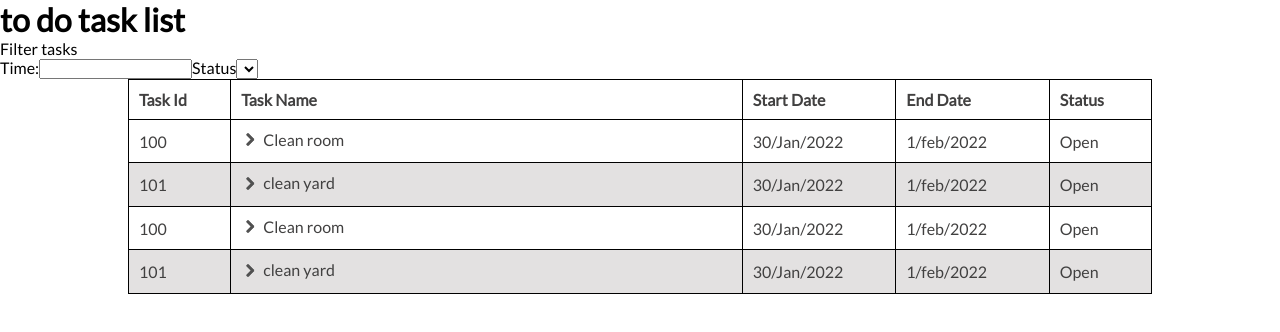
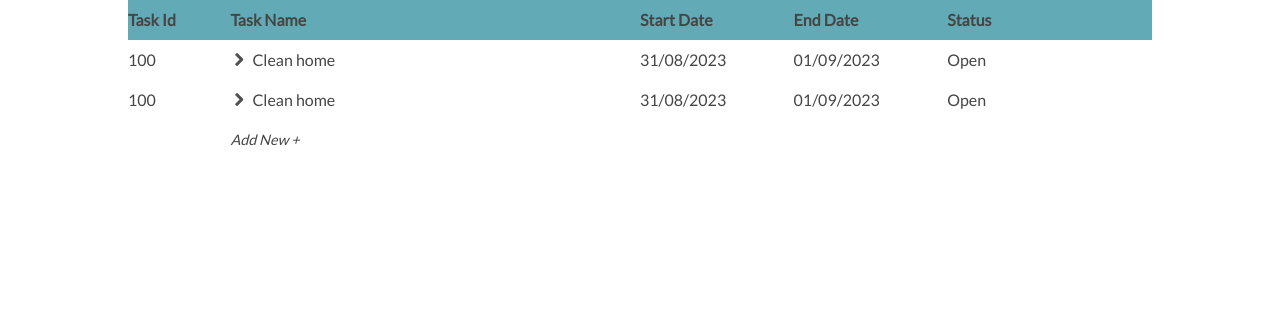
Before and after one commit to aniketkardulesankey/todo, a plain HTML site: page index.html in a window 1280 px wide. Drawn offline with Linux system fonts and the light colour scheme.

Commit message:
latest commit

```diff
--- a/index.html
+++ b/index.html
@@ -6,75 +6,120 @@
     <link rel="preconnect" href="https://fonts.googleapis.com">
     <link rel="preconnect" href="https://fonts.gstatic.com" crossorigin>
     <link href="https://fonts.googleapis.com/css2?family=Lato&display=swap" rel="stylesheet">
-    <script src='https://kit.fontawesome.com/a076d05399.js' crossorigin='anonymous'></script>
 
     <link rel="stylesheet" type="text/css" href="styles/style.css"/>
     <title>Document</title>
 </head>
 <body>
-    <h1>to do task list</h1>
-
-    <div><p>Filter tasks</p>Time:<input type="text"/>Status<select></select></div>
     <div class="wrapper">
-        <table>
-            <thead>
-                <tr>
-                    <td>Task Id</td>
-                    <td>Task Name</td>
-                    <td>Start Date</td>
-                    <td>End Date</td>
-                    <td>Status</td>
-                </tr>
-            </thead>
-            <tbody>
-                <tr>
-                    <td>100</td>
-                    <td><span class="ic"></span>Clean room</td>
-                    <td>30/Jan/2022</td>
-                    <td>1/feb/2022</td>
-                    <td>Open</td>
-                </tr>
-
-                <tr>
-                    <td>101</td>
-                    <td><span class="ic"></span>clean yard</td>
-                    <td>30/Jan/2022</td>
-                    <td>1/feb/2022</td>
-                    <td>Open</td>
-                </tr>
-                <tr>
-                    <td>100</td>
-                    <td><span class="ic"></span>Clean room</td>
-                    <td>30/Jan/2022</td>
-                    <td>1/feb/2022</td>
-                    <td>Open</td>
-                </tr>
-                <tr>
-                    <td>101</td>
-                    <td><span class="ic"></span>clean yard</td>
-                    <td>30/Jan/2022</td>
-                    <td>1/feb/2022</td>
-                    <td>Open</td>
-                </tr>
-            </tbody>
-        </table>
-
-        <div class="container">
-            <div class="c2">
-                <div>
-                    <div class="row1">
-                        <div></div>
-                        <div></div>
-                        <div></div>
-                        <div></div>
-                        <div></div>
-                    </div>
-                    <div class="row2">
-
-                    </div>
+        <div class="c-head">
+            <p class="task-id">Task Id</p>
+            <p class="task-name">Task Name</p>
+            <p class="start-date">Start Date</p>
+            <p class="end-date">End Date</p>
+            <p class="status">Status</p>
+            <p class="action"></p>
+        </div>
+        <div class="task">
+            <div class="flex parent-task">
+                <p class="task-id">100</p>
+                <p class="task-name"> <i onclick="dropTask(this)" class="ic"></i>Clean home</p>
+                <p class="start-date">31/08/2023</p>
+                <p class="end-date">01/09/2023</p>
+                <p class="status">Open</p>
+                <p class="action"></p>
+            </div>
+            <div class="sub-tasks">
+                <div class="flex sub-task">
+                    <p class="task-id">100</p>
+                    <p class="task-name"><span class="sc-title">Clean home</span></p>
+                    <p class="start-date">31/08/2023</p>
+                    <p class="end-date">01/09/2023</p>
+                    <p class="status">Open</p>
+                    <p class="action"></p>
+                </div>
+                <div class="flex sub-task">
+                    <p class="task-id">100</p>
+                    <p class="task-name"><span class="sc-title">Clean home</span></p>
+                    <p class="start-date">31/08/2023</p>
+                    <p class="end-date">01/09/2023</p>
+                    <p class="status">Open</p>
+                    <p class="action"></p>
+                </div>
+                <div class="flex">
+                    <p class="task-id"></p>
+                    <p class="task-name"><span class="sc-title addnew">Add New +</span></p>
+                    <p class="start-date"></p>
+                    <p class="end-date"></p>
+                    <p class="status"></p>
+                    <p class="action"></p>
                 </div>
             </div>
         </div>
+        <div class="task">
+            <div class="flex parent-task">
+                <p class="task-id">100</p>
+                <p class="task-name"> <i onclick="dropTask(this)" class="ic"></i>Clean home</p>
+                <p class="start-date">31/08/2023</p>
+                <p class="end-date">01/09/2023</p>
+                <p class="status">Open</p>
+                <p class="action"></p>
+            </div>
+            <div class="sub-tasks">
+                <div class="flex sub-task">
+                    <p class="task-id">100</p>
+                    <p class="task-name"><span class="sc-title">Clean home</span></p>
+                    <p class="start-date">31/08/2023</p>
+                    <p class="end-date">01/09/2023</p>
+                    <p class="status">Open</p>
+                    <p class="action"></p>
+                </div>
+                <div class="flex sub-task">
+                    <p class="task-id">100</p>
+                    <p class="task-name"><span class="sc-title">Clean home</span></p>
+                    <p class="start-date">31/08/2023</p>
+                    <p class="end-date">01/09/2023</p>
+                    <p class="status">Open</p>
+                    <p class="action"></p>
+                </div>
+                <div class="flex">
+                    <p class="task-id"></p>
+                    <p class="task-name"><span class="sc-title addnew">Add New +</span></p>
+                    <p class="start-date"></p>
+                    <p class="end-date"></p>
+                    <p class="status"></p>
+                    <p class="action"></p>
+                </div>
+            </div>
+        </div>
+        <div class="task">
+            <div class="flex parent-task">
+                <p class="task-id"></p>
+                <p class="task-name addnew"> Add New +</p>
+                <p class="start-date"></p>
+                <p class="end-date"></p>
+                <p class="status"></p>
+                <p class="action"></p>
+            </div>
+        </div>
+
+
     </div>
+    <div id="form" class="form">
+        <p onclick="Close(this.parentNode)" class="form-close">Close X</p>
+        <form id="taskForm" onsubmit="addTask()">
+            <label for="id">Enter Task Id</label></br>
+            <input id="taskid" name="taskid" type="number" placeholder="Enter Id"/>
+            <p id="invalidid">jkadkkalk</p>
+            <label for="startdate">Enter Start Date And Time</label></br>
+            <input name="startdate" placeholder="Enter Date" type="date"/><input name="starttime" placeholder="Enter time" type="time"/>
+            <p id="invalidSdate">hejkdl;</p>
+            <label for="startdate">Enter End Date And Time</label></br>
+            <input name="enddate" placeholder="Enter Date" type="date"/><input name="endtime" placeholder="Enter time" type="time"/>
+            <p id="invalidEdate">KWDLS;a</p>
+            <input type="submit" name="submit"/>
+        </form>
+    </div>
+    <script type="text/javascript" src="scripts/main.js"></script>
 </body>
 </html>
--- /dev/null
+++ b/scripts/main.js
@@ -0,0 +1,23 @@
+
+
+function dropTask(a){
+    if (a.classList.contains("rotate-ic")){
+        a.classList.remove("rotate-ic");
+        a.parentNode.parentNode.parentNode.children[1].classList.remove("show-subtask");
+    }else{
+        a.classList.add("rotate-ic");
+        a.parentNode.parentNode.parentNode.children[1].classList.add("show-subtask");
+    }
+
+}
+
+const form = document.getElementById("taskForm");
+function addTask(e){
+    e.preventDefault();
+    alert(this.taskid.value);
+}
+
+function Close(a){
+    a.style.display = "none";
+}
+form.addEventListener("submit", addTask);
--- a/styles/style.css
+++ b/styles/style.css
@@ -4,26 +4,10 @@
     font-family: 'Lato', sans-serif;
 }
 
-.wrapper{
-    width:80%;
-    margin: 0 auto;
+.flex{
+    display:flex;
 }
-table{
-    width:100%;
-    border-collapse:collapse;
-    color:#414040;
-}
-table td{
-    padding:10px;
 
-}
-table thead tr{
-    font-weight:bold;
-    border-bottom:1px solid #878787;
-}
-td{
-    border:1px solid #000;
-}
 .ic{
 
     display: inline-block;
@@ -37,25 +21,135 @@ td{
     vertical-align: middle;
 
  }
-.ic:hover{
+ .rotate-ic{
     transition-duration:400ms;
     transform: rotate(90deg);
  }
-table thead tr td:nth-child(1){
+
+.wrapper{
+    width:80%;
+    margin: 0 auto;
+    color:#464545;
+    font-size:1rem;
+}
+
+.c-head{
+    display:flex;
+    width:100%;
+    height:40px;
+    background:#62abb6;
+    font-weight:bold;
+}
+.task-id, .status, .action{
     width:10%;
 }
-table thead tr td:nth-child(2){
-    width:50%;
+.task-name{
+    width:40%
 }
-table thead tr td:nth-child(3){
+.start-date, .end-date{
     width:15%;
 }
-table thead tr td:nth-child(4){
-    width:15%;
+
+
+p{
+    height:100%;
+    width:100%;
+    line-height:40px;
 }
-table thead tr td:nth-child(5){
-    width:10%;
+.task{
+    width:100%;
 }
-table tbody tr:nth-child(even){
-    background:#e3e1e1;
+.parent-task, .sub-task{
+    height:40px;
 }
+.sub-tasks{
+    color:#878787;
+    background-color: #d9dad967;
+    max-height:0;
+    transition-duration:400ms;
+    overflow:hidden;
+}
+.show-subtask{
+    max-height:200px;
+    transition-duration:500ms;
+}
+.sub-tasks .sub-task .task-id{
+    text-align:right;
+}
+.sub-tasks .sub-task .task-name{
+    text-align: left;
+}
+.sc-title{
+    margin-left:50px;
+}
+.addnew{
+    font-size:.9rem;
+    font-style: italic;
+}
+
+.parent-task:nth-child(even){
+    background-color:#7998b4
+}
+
+.form{
+    width:620px;
+    padding-top:20px;
+    padding-bottom:20px;
+    font-weight:bold;
+    position:absolute;
+    height:auto;
+    display:none;
+    background-color:#fff;
+    top:50%;
+    left:50%;
+    transform: translate(-50%,-50%);
+    padding:20px;
+    border-radius:10px;
+    box-shadow:0 0 17px grey;
+    z-index:2;
+}
+form{
+    width:400px;
+    margin: auto;
+    font-size:1.1rem;
+    color:#383737;
+}
+
+.form input{
+    height:50px;
+    border:1px solid #676767;
+    margin:10px auto 5px auto;
+    border-radius:5px;
+}
+.form input[type=number]{
+    width:calc(100% - 10px);
+    padding-left:10px;
+}
+.form input[type=submit]{
+    width:100%;
+    color:#fff;
+    font-size:1.2rem;
+    background-color:green;
+}
+.form input[type=date]{
+    width:55%;
+    margin-right:40px;
+}
+.form input[type=time]{
+    width:30%;
+}
+.form p{
+    margin:0;
+    margin-bottom:20px;
+    font-size:.89rem;
+    color:#cf3a3a;
+    line-height: normal;
+    height:10px;
+    width:50px;
+}
+.form-close{
+    position: absolute;
+    top:10px;
+    left:88%;
+    cursor:pointer;
+}
```
Lines whose indentation alone changed are shown as unchanged.
